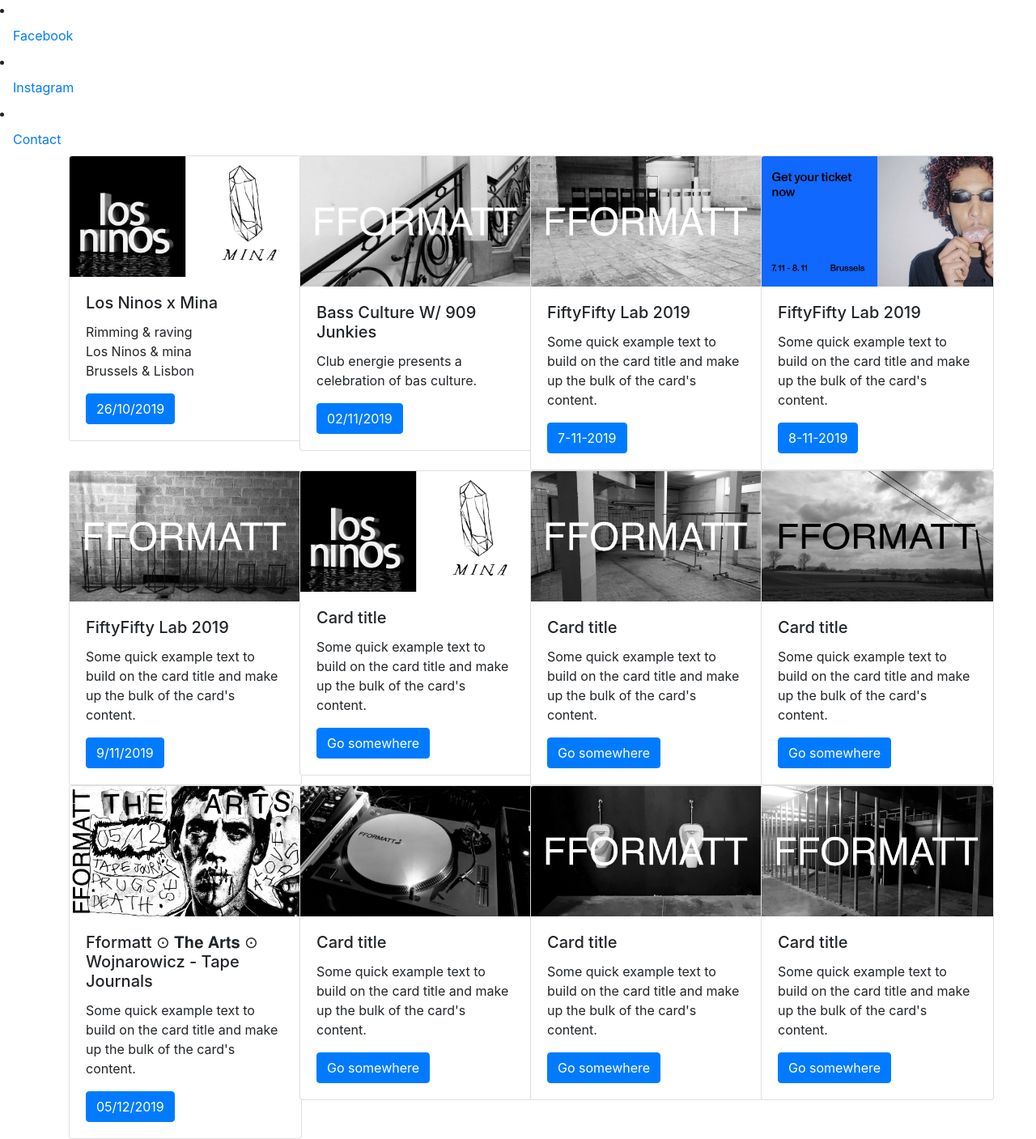
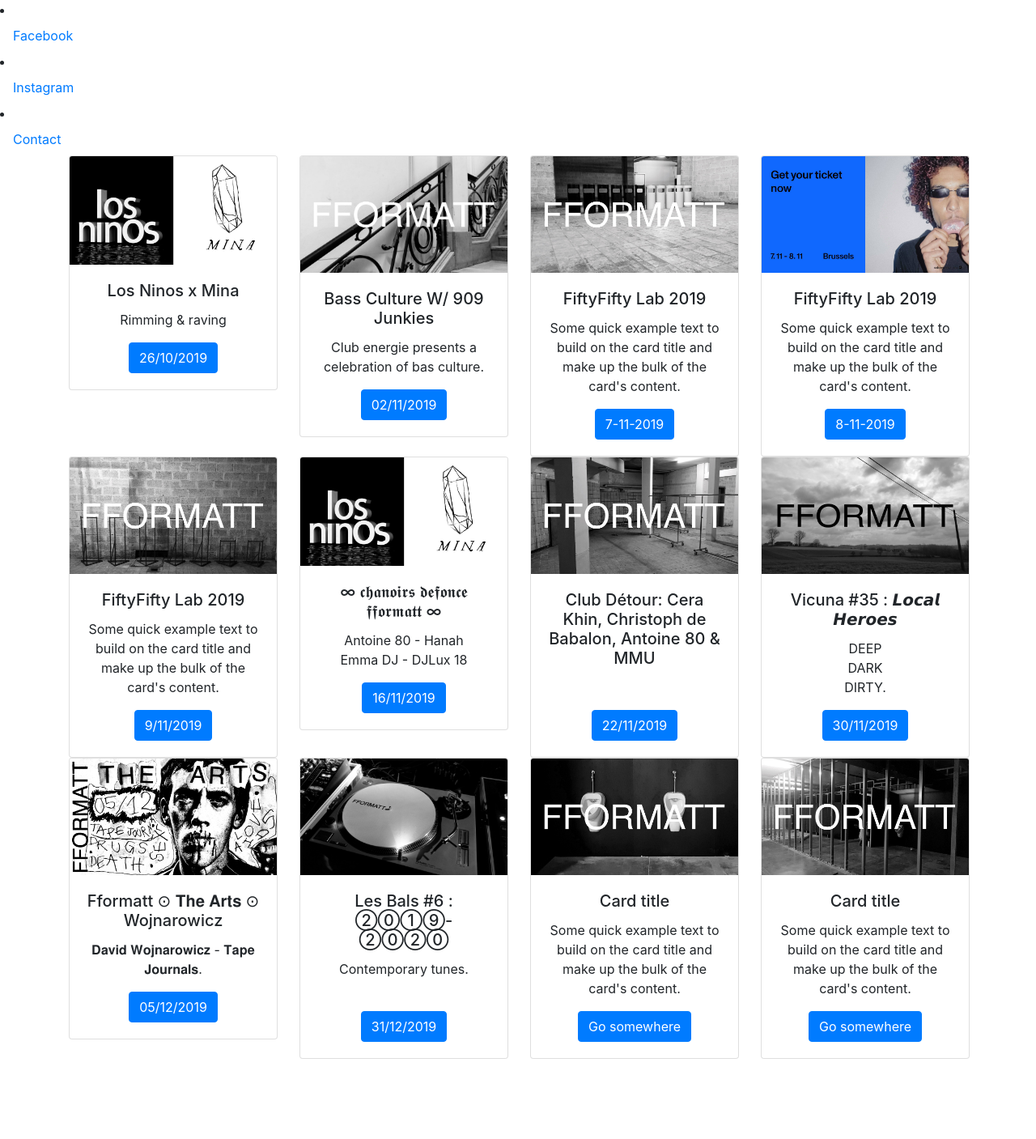
Before and after one commit to CathDM/challenge-bootstrap, a plain HTML site: page Index.html in a window 1280 px wide. Shown: the whole page at 81% size. After the commit the page ends 1308 px from the top, so only its background shows below. Drawn offline with nearby package versions, Linux system fonts and the light colour scheme.

Commit message:
setting up cards

```diff
--- a/Index.html
+++ b/Index.html
@@ -26,19 +26,24 @@
 <div class="container">
                 <div class="row">
                                 <div class="col-md-3">
-                                  <div class="card" style="width: 18rem;">
+                                  <div class="card-deck wrapper"style="width: 18rem;">
+
+                                      <div class="card text-center">
                                           <img src="Images/fformatt6.jpg" class="card-img-top" alt="...">
                                           <div class="card-body">
                                             <h5 class="card-title">Los Ninos x Mina</h5>
-                                      <p class="card-text">Rimming & raving</br>
-                                      Los Ninos & mina
-                                      </br>Brussels & Lisbon</p>
+                                            <p class="card-text">Rimming & raving
+                                            </br></p>
                                             <a href="https://www.facebook.com/events/396429580980096/" class="btn btn-primary">26/10/2019</a>
                                           </div>
                                         </div>
                                   </div>
+
+                                </div>
                                 <div class="col-md-3">
-                                  <div class="card" style="width: 18rem;">
+                                  <div class="card-deck wrapper"style="width: 18rem;">
+
+                                  <div class="card text-center">
                                     <img src="Images/fformatt1.jpg" class="card-img-top" alt="...">
                                     <div class="card-body">
                                       <h5 class="card-title">Bass Culture W/ 909 Junkies </h5>
@@ -47,8 +52,11 @@
                                     </div>
                                   </div>
                                 </div>
+                                        </div>
+
                                         <div class="col-md-3">
-                                          <div class="card" style="width: 18rem;">
+                                        <div class="card-deck wrapper"style="width: 18rem;">
+                                          <div class="card text-center">
                                               <img src="Images/fformatt2.jpg" class="card-img-top" alt="...">
                                               <div class="card-body">
                                                 <h5 class="card-title">FiftyFifty Lab 2019</h5>
@@ -57,8 +65,11 @@
                                               </div>
                                             </div>
                                             </div>
+
+                                                </div>
                                                 <div class="col-md-3">
-                                                  <div class="card" style="width: 18rem;">
+                                                    <div class="card-deck wrapper"style="width: 18rem;">
+                                                      <div class="card text-center">
                                                           <img src="Images/fformatt8.jpg" class="card-img-top" alt="...">
                                                           <div class="card-body">
                                                             <h5 class="card-title">FiftyFifty Lab 2019</h5>
@@ -67,10 +78,13 @@
                                                           </div>
                                                         </div>
                                             </div>
+
+                                                        </div>
                         </div>
                         <div class="row">
                           <div class="col-md-3">
-                            <div class="card" style="width: 18rem;">
+                              <div class="card-deck wrapper"style="width: 18rem;">
+                                <div class="card text-center">
                                     <img src="Images/fformatt5.jpg" class="card-img-top" alt="...">
                                     <div class="card-body">
                                       <h5 class="card-title">FiftyFifty Lab 2019</h5>
@@ -79,60 +93,81 @@
                                     </div>
                                   </div>
                               </div>
+
+                          </div>
                           <div class="col-md-3">
-                            <div class="card" style="width: 18rem;">
+                              <div class="card-deck wrapper"style="width: 18rem;">
+                                <div class="card text-center">
                                     <img src="Images/fformatt6.jpg" class="card-img-top" alt="...">
                                     <div class="card-body">
-                                <h5 class="card-title">Card title</h5>
-                                <p class="card-text">Some quick example text to build on the card title and make up the bulk of the card's content.</p>
-                                <a href="#" class="btn btn-primary">Go somewhere</a>
+                                      <h5 class="card-title">∞ 𝖈𝖍𝖆𝖓𝖔𝖎𝖗𝖘 𝖉𝖊𝖋𝖔𝖓𝖈𝖊 𝖋𝖋𝖔𝖗𝖒𝖆𝖙𝖙 ∞</h5>
+                                      <p class="card-text">Antoine 80 - Hanah</br>Emma DJ - DJLux 18
+
+                                        </p>
+                                      <a href="#" class="btn btn-primary">16/11/2019</a>
                                     </div>
                                   </div>
                               </div>
+
+                                  </div>
                                   <div class="col-md-3">
-                                    <div class="card" style="width: 18rem;">
+                                     <div class="card-deck wrapper"style="width: 18rem;">
+                                        <div class="card text-center">
                                             <img src="Images/fformatt9.jpg" class="card-img-top" alt="...">
                                             <div class="card-body">
-                                        <h5 class="card-title">Card title</h5>
-                                        <p class="card-text">Some quick example text to build on the card title and make up the bulk of the card's content.</p>
-                                        <a href="#" class="btn btn-primary">Go somewhere</a>
+                                              <h5 class="card-title">
+                                                Club Détour: Cera Khin, Christoph de Babalon, Antoine 80 & MMU</h5>
+                                             <p class="card-text"></br></p>
+                                              <a href="#" class="btn btn-primary">22/11/2019</a>
                                             </div>
                                           </div>
                                       </div>
+
+                                          </div>
                                           <div class="col-md-3">
-                                            <div class="card" style="width: 18rem;">
+                                             <div class="card-deck wrapper"style="width: 18rem;">
+                                                <div class="card text-center">
                                                     <img src="Images/fformatt12.jpg" class="card-img-top" alt="...">
                                                     <div class="card-body">
-                                                <h5 class="card-title">Card title</h5>
-                                                <p class="card-text">Some quick example text to build on the card title and make up the bulk of the card's content.</p>
-                                                <a href="#" class="btn btn-primary">Go somewhere</a>
+                                                      <h5 class="card-title">Vicuna #35 : 𝙇𝙤𝙘𝙖𝙡 𝙃𝙚𝙧𝙤𝙚𝙨</h5>
+                                                      <p class="card-text">DEEP </br> DARK </br> DIRTY.</p>
+                                                      <a href="#" class="btn btn-primary">30/11/2019</a>
                                                     </div>
                                                   </div>
+                                              </div>
+
                                                   </div>
                   </div>
                   <div class="row">
                     <div class="col-md-3">
-                      <div class="card" style="width: 18rem;">
+                       <div class="card-deck wrapper"style="width: 18rem;">
+                          <div class="card text-center">
                               <img src="Images/fformatt10.jpg" class="card-img-top" alt="...">
                               <div class="card-body">
-                          <h5 class="card-title">Fformatt ⊙ 𝐓𝐡𝐞 𝐀𝐫𝐭𝐬 ⊙ Wojnarowicz - Tape Journals</h5>
-                          <p class="card-text">Some quick example text to build on the card title and make up the bulk of the card's content.</p>
+                                <h5 class="card-title">Fformatt ⊙ 𝐓𝐡𝐞 𝐀𝐫𝐭𝐬 ⊙ Wojnarowicz </h5>
+                                <p class="card-text">𝐃𝐚𝐯𝐢𝐝 𝐖𝐨𝐣𝐧𝐚𝐫𝐨𝐰𝐢𝐜𝐳 - 𝐓𝐚𝐩𝐞 𝐉𝐨𝐮𝐫𝐧𝐚𝐥𝐬.</p>
                                 <a href="https://www.facebook.com/events/2226633094107640/" class="btn btn-primary">05/12/2019</a>
                               </div>
                             </div>
                         </div>
+
+                    </div>
                     <div class="col-md-3">
-                      <div class="card" style="width: 18rem;">
+                        <div class="card-deck wrapper"style="width: 18rem;">
+                          <div class="card text-center">
                               <img src="Images/fformatt4.jpg" class="card-img-top" alt="...">
                               <div class="card-body">
-                          <h5 class="card-title">Card title</h5>
-                          <p class="card-text">Some quick example text to build on the card title and make up the bulk of the card's content.</p>
-                          <a href="#" class="btn btn-primary">Go somewhere</a>
+                                <h5 class="card-title">Les Bals #6 : ②⓪①⑨-②⓪②⓪</h5>
+                                <p class="card-text">Contemporary tunes.</br></br></p>
+                                <a href="#" class="btn btn-primary">31/12/2019</a>
                               </div>
                             </div>
                         </div>
+
+                            </div>
                             <div class="col-md-3">
-                              <div class="card" style="width: 18rem;">
+                               <div class="card-deck wrapper"style="width: 18rem;">
+                                 <div class="card text-center">
                                   <img src="Images/fformatt3.jpg" class="card-img-top" alt="...">
                                   <div class="card-body">
                                     <h5 class="card-title">Card title</h5>
@@ -141,8 +176,11 @@
                                   </div>
                                 </div>
                                </div>
+
+                                    </div>
                                     <div class="col-md-3">
-                                      <div class="card" style="width: 18rem;">
+                                           <div class="card-deck wrapper"style="width: 18rem;">
+                                          <div class="card text-center">
                                               <img src="Images/fformatt11.jpg" class="card-img-top" alt="...">
                                               <div class="card-body">
                                                 <h5 class="card-title">Card title</h5>
@@ -150,6 +188,8 @@
                                                 <a href="#" class="btn btn-primary">Go somewhere</a>
                                               </div>
                                             </div>
+                                          </div>
+
                                             </div>
             </div>
 </div>
```
Lines whose indentation alone changed are shown as unchanged.
